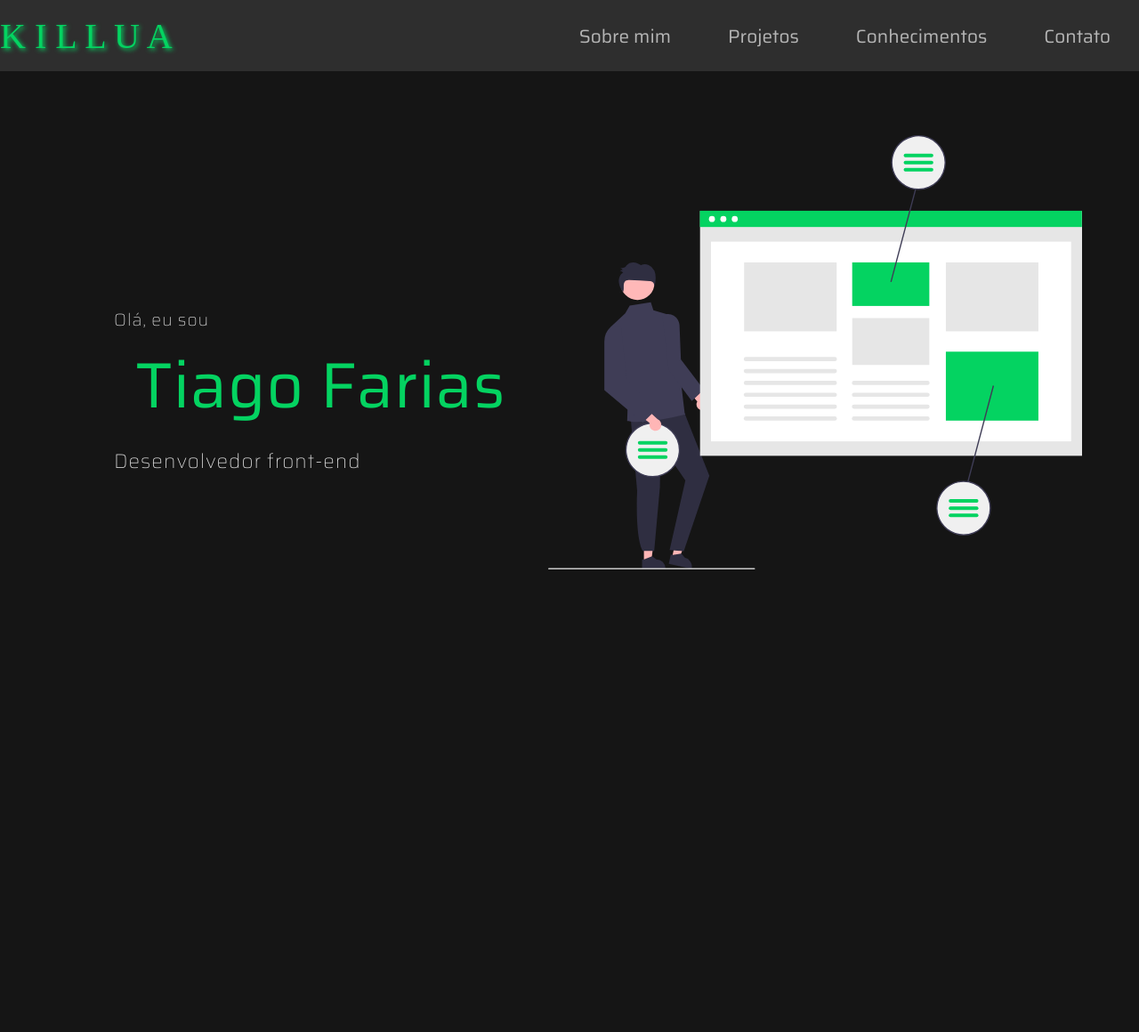
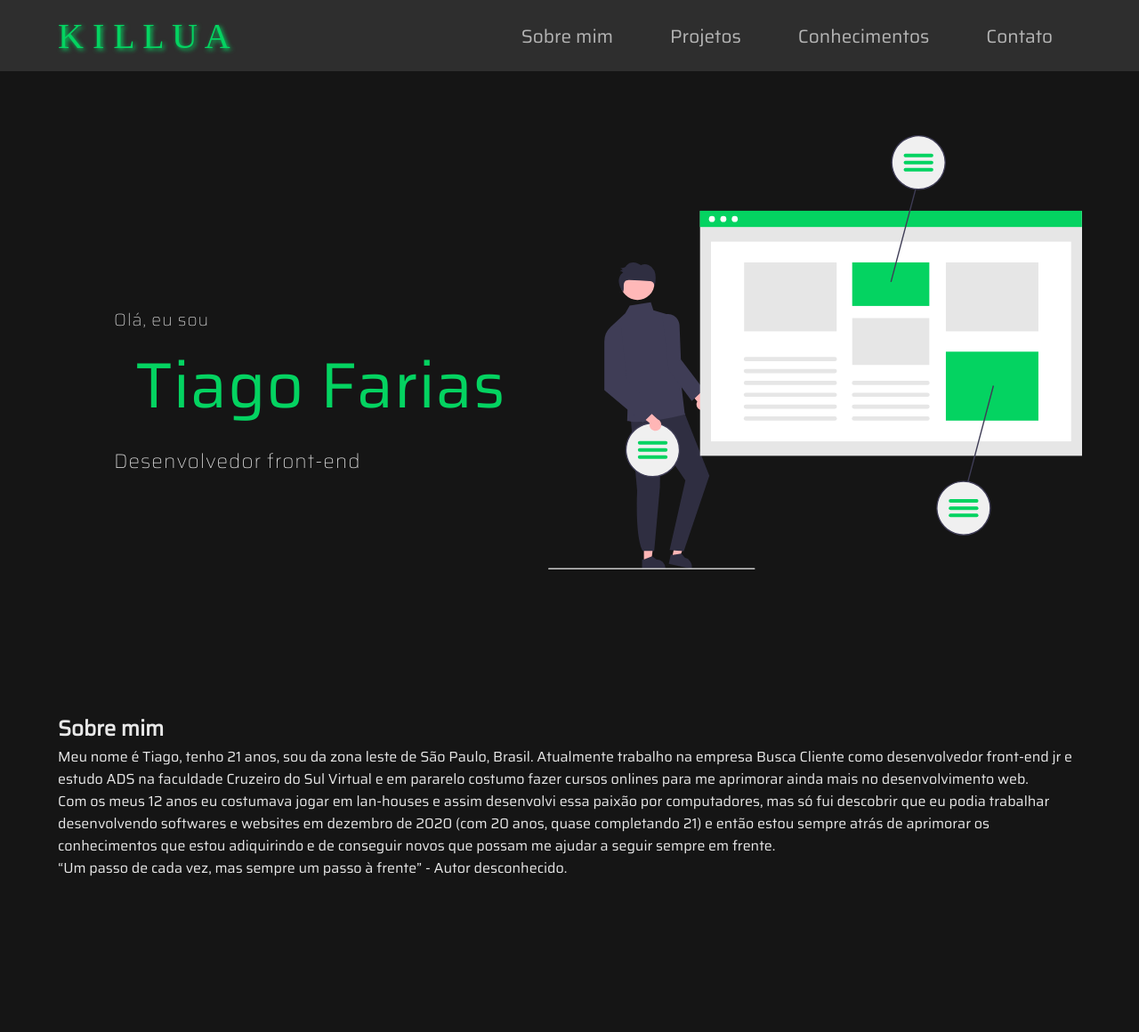
Before and after one commit to Tiago-1001/Portfolio, a plain HTML site: page index.html in a window 1280 px wide. Shown: the whole page at 89% size. Before the commit the page ends 800 px from the top, so only its background shows below. Drawn offline with Linux system fonts and the light colour scheme; a web font is replaced by a local one.

Commit message:
Adicionei o texto do sobre mim no about

```diff
--- a/index.html
+++ b/index.html
@@ -6,9 +6,10 @@
     <meta name="viewport" content="width=device-width, initial-scale=1.0">
     <link rel="stylesheet" href="style/style.css">
 
-    <title>Tiago Farias - Front-end</title>
+    <title>Tiago Farias | Front-end</title>
 </head>
 <body>
+  <section id="home">
     <header>
       <div class="space-page">
           <nav>
@@ -34,6 +35,16 @@
       </div>
   </main>
 
+  </section>
+  <section id="about">
+    <div class="space-page">
+      <h1>Sobre mim</h1>
+      <p>Meu nome é Tiago, tenho 21 anos, sou da zona leste de São Paulo, Brasil. Atualmente trabalho na empresa Busca Cliente como desenvolvedor front-end jr e estudo ADS na faculdade Cruzeiro do Sul Virtual e em pararelo costumo fazer cursos onlines para me aprimorar ainda mais no desenvolvimento web.</p>
+      <p>Com os meus 12 anos eu costumava jogar em lan-houses e assim desenvolvi essa paixão por computadores, mas só fui descobrir que eu podia trabalhar desenvolvendo softwares e websites em dezembro de 2020 (com 20 anos, quase completando 21) e então estou sempre atrás de aprimorar os conhecimentos que estou adiquirindo e de conseguir novos que possam me ajudar a seguir sempre em frente.</p>
+      <p><q>Um passo de cada vez, mas sempre um passo à frente</q> - Autor desconhecido.</p>
+    </div>
+  </section>
+
     <script src="./scripts/index.js"></script>
 </body>
 </html>
--- a/style/style.scss
+++ b/style/style.scss
@@ -5,34 +5,42 @@ $font: 'Saira', sans-serif;
 
 $white: #FFFFFF;
 $white-two: #E8E8E8;
-$gray-three: #B5B5B5;
+$gray: #B5B5B5;
 $green-one: #04d361;
 
 * {
   margin: 0;
   padding: 0;
   font-family: $font;
+  box-sizing: border-box;
 }
 
 body {
   // background-color: #E4E4E4;
   background-color: #151515;
+  color: $white-two;
 }
 
-body::before {
-  content: '';
-  position: absolute;
-  width: 100%;
-  height: 100%;
-  background-image: radial-gradient( circlefarthest-corner at 30% -12.9%,  rgba(74,98,110,1) 0.3%,rgba(30,33,48,1) 90.2% );
-  clip-path: circle(15%  at 90% 20%);
-}
+// body::before {
+//   content: '';
+//   position: absolute;
+//   width: 100%;
+//   height: 100%;
+//   background-image: radial-gradient( circlefarthest-corner at 30% -12.9%,  rgba(74,98,110,1) 0.3%,rgba(30,33,48,1) 90.2% );
+//   clip-path: circle(15%  at 90% 20%);
+// }
+
 .space-page {
-  max-width: 1300px;
+  max-width: 1400px;
   height: 100%;
   margin: 0 auto;
+
+  @media screen and (max-width: 1500px) {
+    max-width: 1150px;
+  }
 }
 
+#home {
   header {
     height: 10vh;
     font-size: 1.5rem;
@@ -67,7 +75,7 @@ header {
 
             position: relative;
 
-          color: $gray-three;
+            color: $gray;
             z-index: 1;
 
             cursor: pointer;
@@ -150,3 +158,9 @@ main {
       }
     }
   }
+}
+
+#about {
+  height: 45vh;
+
+}
```
Also changed, not shown: style/style.css, 1 other file. Lines whose indentation alone changed are shown as unchanged.
